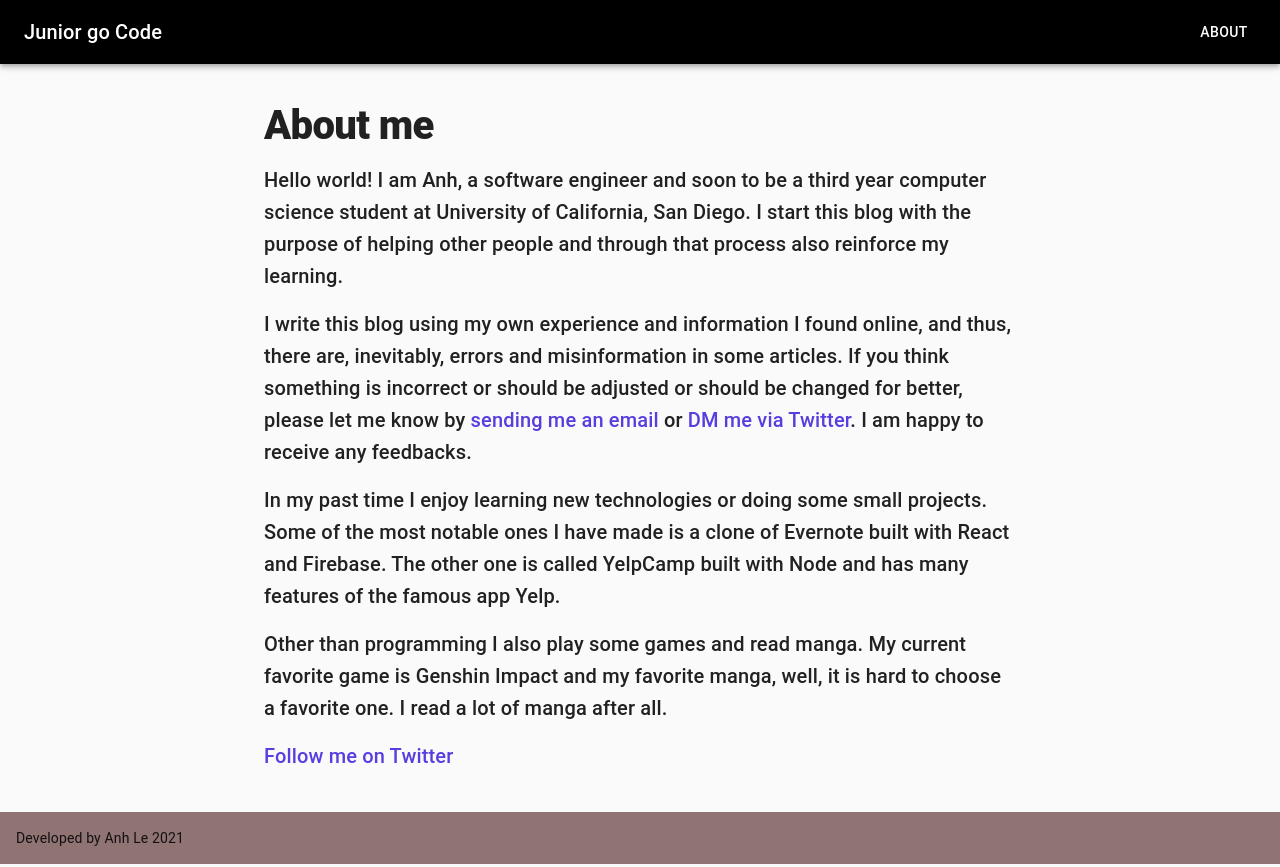
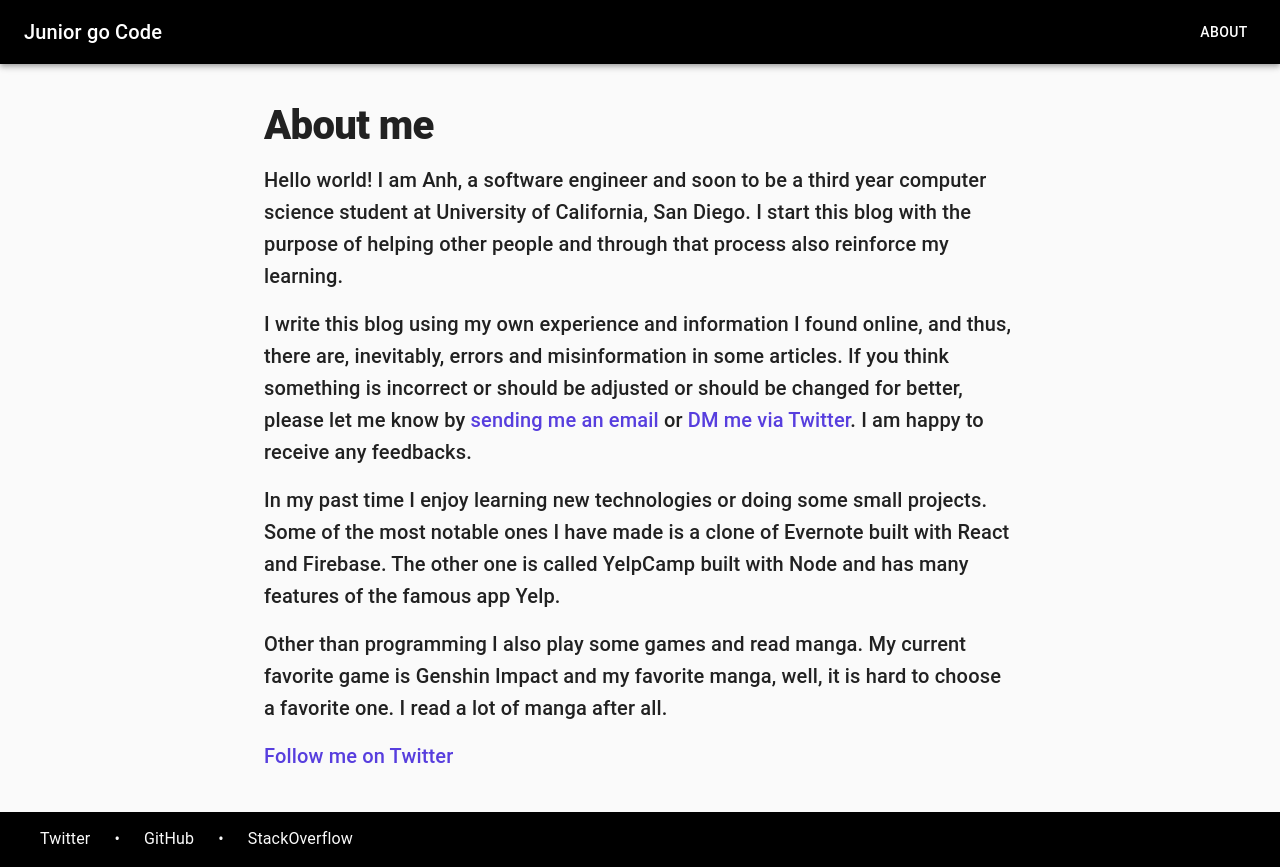
Before and after one commit to AnnLe4869/juniorgocode-blog, a Next.js app in the folder blog-next/: page /about in a window 1280 px wide. Built offline with nearby package versions, Linux system fonts and the light colour scheme.

Commit message:
Add external link to GitHub, Twitter and Stackoverflow onto footer

```diff
--- a/blog-next/components/AppFooter.tsx
+++ b/blog-next/components/AppFooter.tsx
@@ -5,12 +5,53 @@ const useStyles = makeStyles((theme) => ({
   root: {
     marginTop: theme.spacing(5),
     padding: theme.spacing(2),
-    backgroundColor: "#907373",
+    backgroundColor: "#000",
+  },
+  externalLink: {
+    color: "#fafafa",
+    transition: "all 0.3s ease-in-out 0s",
+    textDecoration: "none",
+    marginLeft: theme.spacing(3),
+    fontSize: "1rem",
   },
 }));
 
 export default function AppFooter() {
   const classes = useStyles();
 
-  return <footer className={classes.root}>Developed by Anh Le 2021</footer>;
+  return (
+    <footer className={classes.root}>
+      {/**
+       * rel="noopener noreferrer" used with target="_blank" to mitigate a security risk
+       * Link: https://www.freecodecamp.org/news/how-to-use-html-to-open-link-in-new-tab/
+       */}
+      <a
+        href="https://twitter.com/jrgocode"
+        className={classes.externalLink}
+        target="_blank"
+        rel="noopener noreferrer"
+      >
+        Twitter
+      </a>
+      <span className={classes.externalLink}>•</span>
+      <a
+        href="https://github.com/AnnLe4869"
+        className={classes.externalLink}
+        target="_blank"
+        rel="noopener noreferrer"
+      >
+        GitHub
+      </a>
+      <span className={classes.externalLink}>•</span>
+
+      <a
+        href="https://stackoverflow.com/users/9087143/kunquan"
+        className={classes.externalLink}
+        target="_blank"
+        rel="noopener noreferrer"
+      >
+        StackOverflow
+      </a>
+    </footer>
+  );
 }
```
